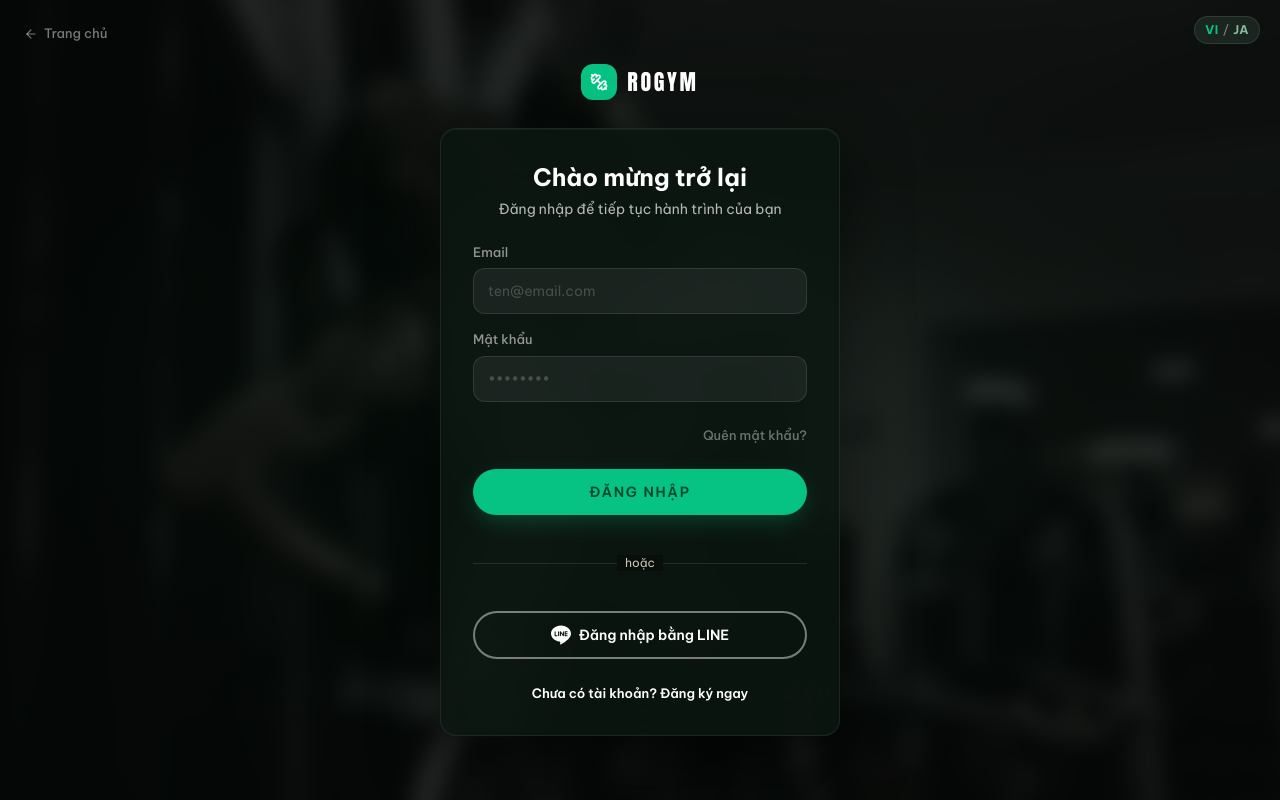
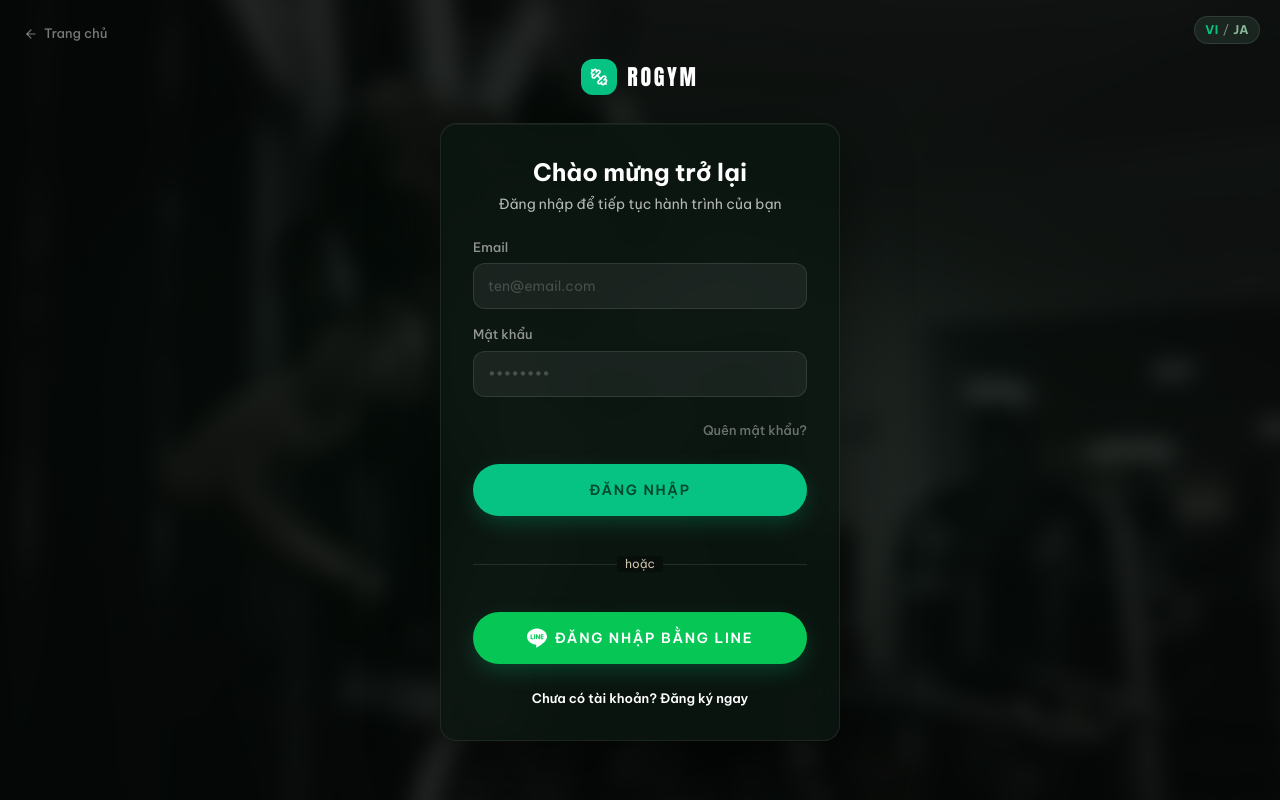
Before and after one commit to lethanhan01/gym-management-system, a React (Vite) app in the folder client/: page /login in a window 1280 px wide. Built offline with nearby package versions, Linux system fonts and the light colour scheme; no server answers.

Commit message:
fix lỗi test

```diff
--- a/client/src/pages/auth/LoginPage.tsx
+++ b/client/src/pages/auth/LoginPage.tsx
@@ -174,7 +174,7 @@
 
           {error && <ErrorMsg message={error} />}
 
-          <BtnPrimary type="submit" disabled={loading}>
+          <BtnPrimary type="submit" disabled={loading} className="h-[52px]">
             {loading ? t('login.submitting') : t('login.submit')}
           </BtnPrimary>
 
@@ -187,21 +187,24 @@
             </div>
           </div>
 
-          <button
-            type="button"
-            onClick={handleLineLogin}
-            disabled={lineLoading || loading}
-            className="btn-secondary w-full flex items-center justify-center gap-2 disabled:opacity-50"
+          <BtnPrimary
+          type="button"
+          onClick={handleLineLogin}
+          disabled={lineLoading || loading}
+          className="bg-[#06C755] text-white hover:bg-[#05B84F] h-[52px]"
           >
             {lineLoading ? (
               <div className="h-4 w-4 animate-spin rounded-full border-2 border-current border-t-transparent" />
             ) : (
-              <svg viewBox="0 0 24 24" className="h-5 w-5 fill-current" aria-hidden="true">
+              <svg
+              viewBox="0 0 24 24"
+              className="h-5 w-5 fill-current "
+              aria-hidden="true">
                 <path d="M19.365 9.863c.349 0 .63.285.63.631 0 .345-.281.63-.63.63H17.61v1.125h1.755c.349 0 .63.283.63.63 0 .344-.281.629-.63.629h-2.386c-.345 0-.627-.285-.627-.629V8.108c0-.345.282-.63.627-.63h2.386c.349 0 .63.285.63.63 0 .349-.281.63-.63.63H17.61v1.125h1.755zm-3.855 3.016c0 .27-.174.51-.432.596-.064.021-.133.031-.199.031-.211 0-.391-.09-.51-.25l-2.443-3.317v2.94c0 .344-.279.629-.631.629-.346 0-.626-.285-.626-.629V8.108c0-.27.173-.51.43-.595.06-.023.136-.033.194-.033.195 0 .375.104.495.254l2.462 3.33V8.108c0-.345.282-.63.63-.63.345 0 .63.285.63.63v4.771zm-5.741 0c0 .344-.282.629-.631.629-.345 0-.627-.285-.627-.629V8.108c0-.345.282-.63.627-.63.349 0 .631.285.631.63v4.771zm-2.466.629H4.917c-.345 0-.63-.285-.63-.629V8.108c0-.345.285-.63.63-.63.348 0 .63.285.63.63v4.141h1.756c.348 0 .629.283.629.63 0 .344-.282.629-.629.629M24 10.314C24 4.943 18.615.572 12 .572S0 4.943 0 10.314c0 4.811 4.27 8.842 10.035 9.608.391.082.923.258 1.058.59.12.301.079.766.038 1.08l-.164 1.02c-.045.301-.24 1.186 1.049.645 1.291-.539 6.916-4.078 9.436-6.975C23.176 14.393 24 12.458 24 10.314" />
               </svg>
             )}
             {t('login.lineLogin')}
-          </button>
+          </BtnPrimary>
 
           <p className="text-center text-sm text-white/70">
             <TextLink to="/member/register">{t('login.noAccount')}</TextLink>
--- a/client/src/pages/auth/_authui.tsx
+++ b/client/src/pages/auth/_authui.tsx
@@ -15,18 +15,20 @@
   type = 'button',
   onClick,
   disabled,
+  className = ''
 }: {
   children: React.ReactNode
   type?: 'button' | 'submit'
   onClick?: () => void
   disabled?: boolean
+  className?: string
 }) {
   return (
     <button
       type={type}
       onClick={onClick}
       disabled={disabled}
-      className="rogym-btn rogym-btn--primary rogym-btn--wide"
+      className={`rogym-btn rogym-btn--primary rogym-btn--wide ${className}`}
     >
       <span className="flex items-center justify-center gap-2">{children}</span>
     </button>
```
Also changed, not shown: 1 other file (tests, documents, lock files or other folders).
